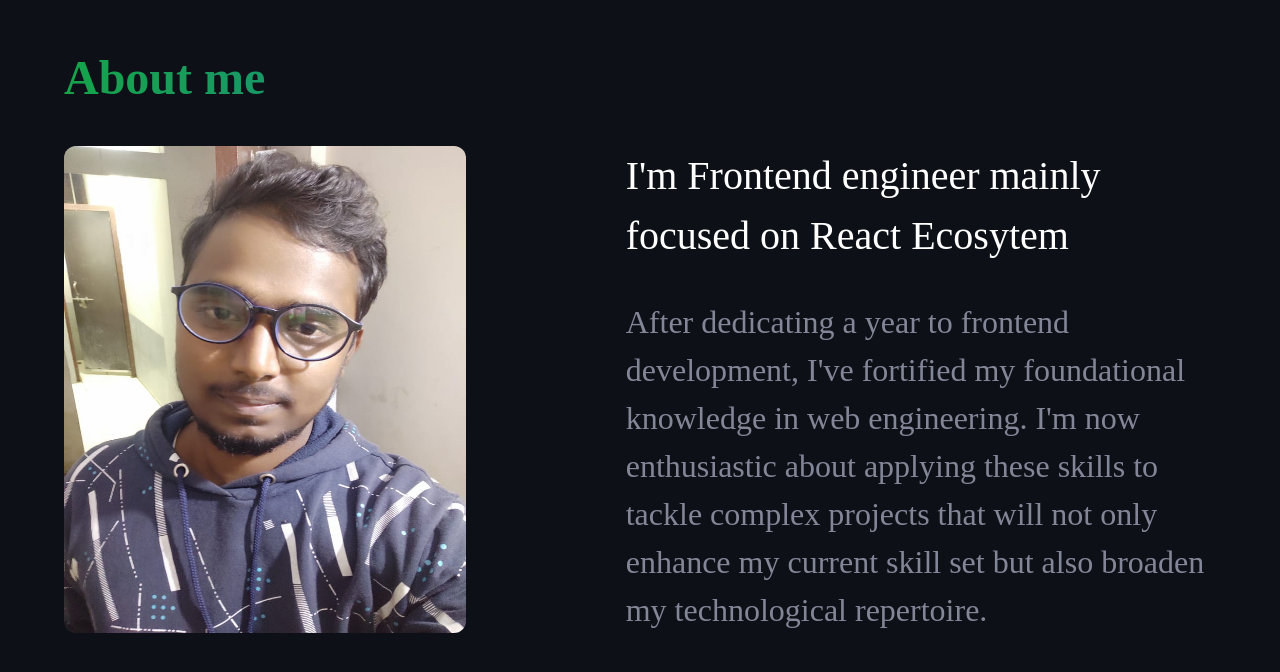
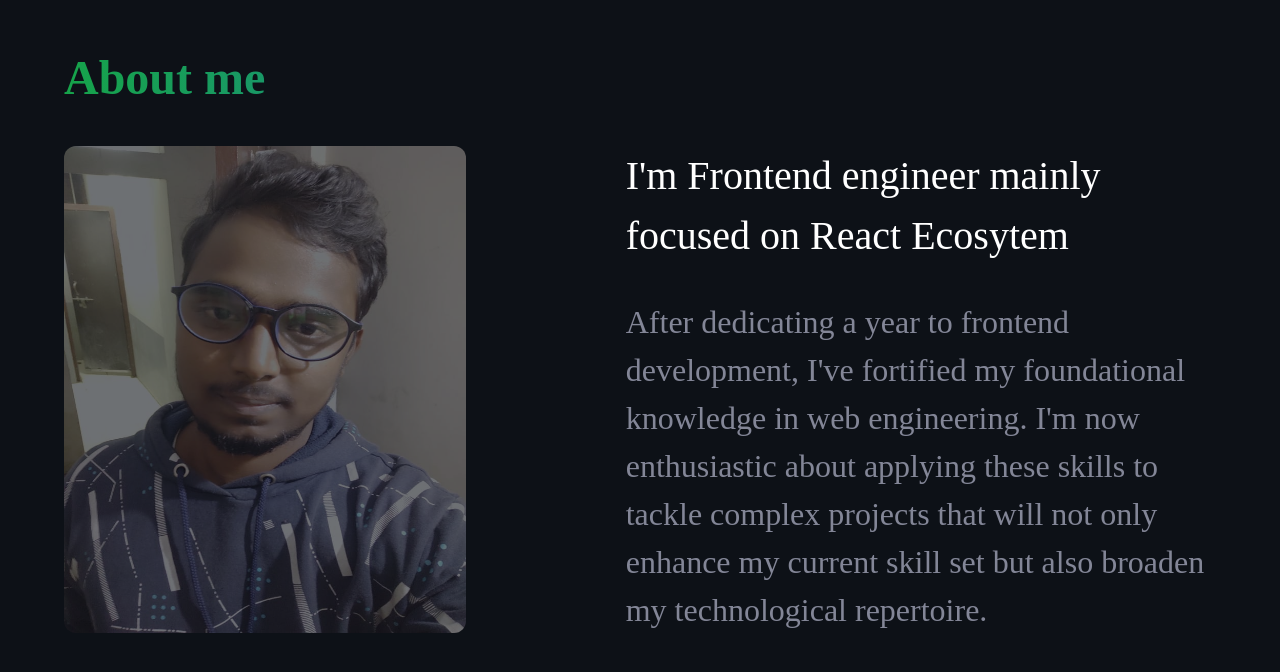
Before and after one commit to khurshedeth/data-entry, a Next.js app: page / in a window 1280 px wide. Shown: the part 732-1404 px from the top of the page. Built offline with nearby package versions, Linux system fonts and the light colour scheme.

Commit message:
fixing the bug

```diff
--- a/components/About.js
+++ b/components/About.js
@@ -18,12 +18,12 @@ function About() {
           initial={{ opacity: 0 }}
           whileInView={{ x: [-100, 0], opacity: 1 }}
           transition={{ duration: 1 }}
-          viewport={{once:true}}
+          viewport={{ once: true }}
         >
           <Image
             src={khurshed}
             alt="error"
-            className="w-[100%] h-[90%] rounded-xl max-xl:w-[100%] opacity-"
+            className="w-[100%] h-[90%] rounded-xl max-xl:w-[100%] opacity-40"
           />
         </motion.div>
 
```
